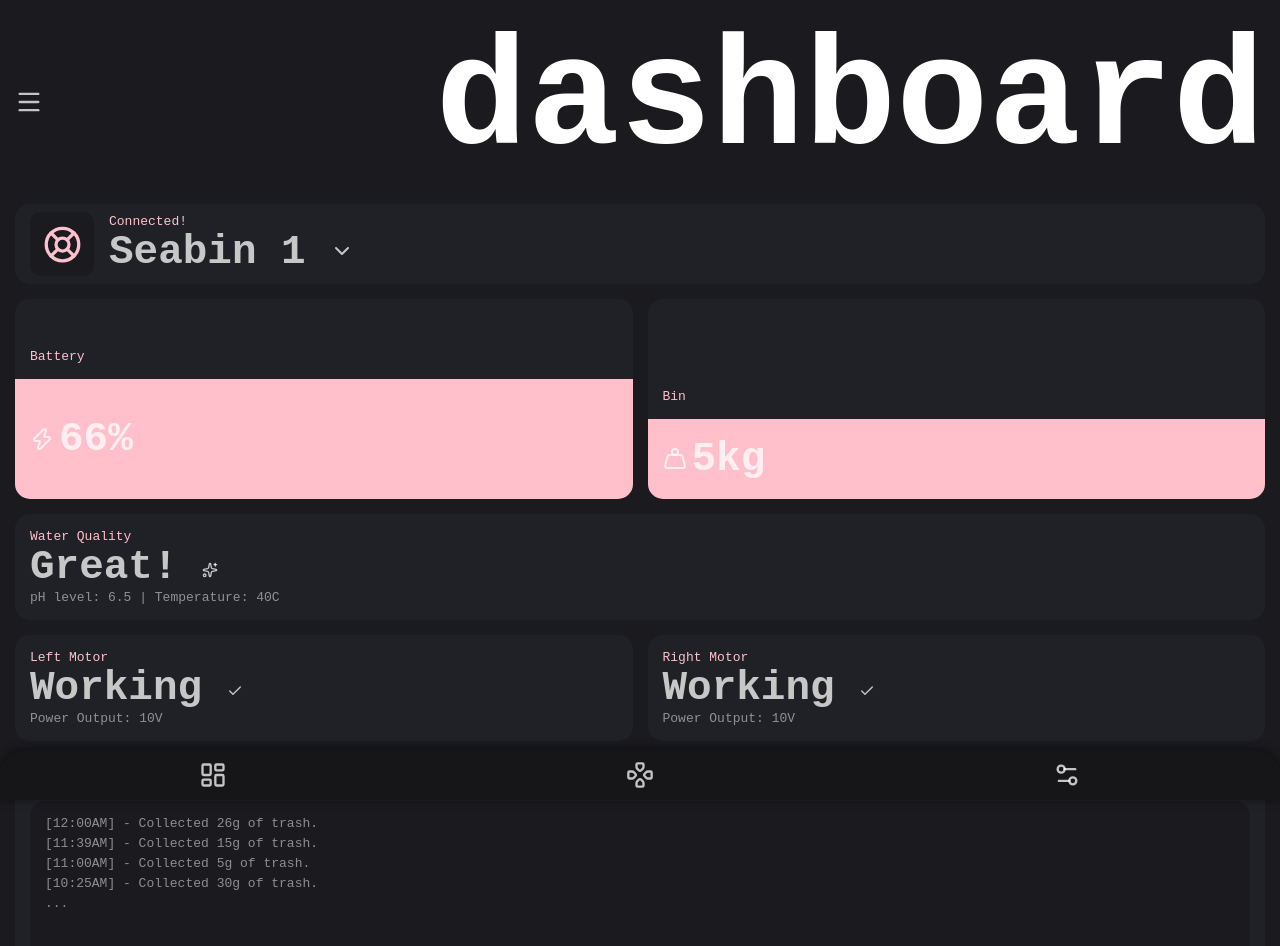
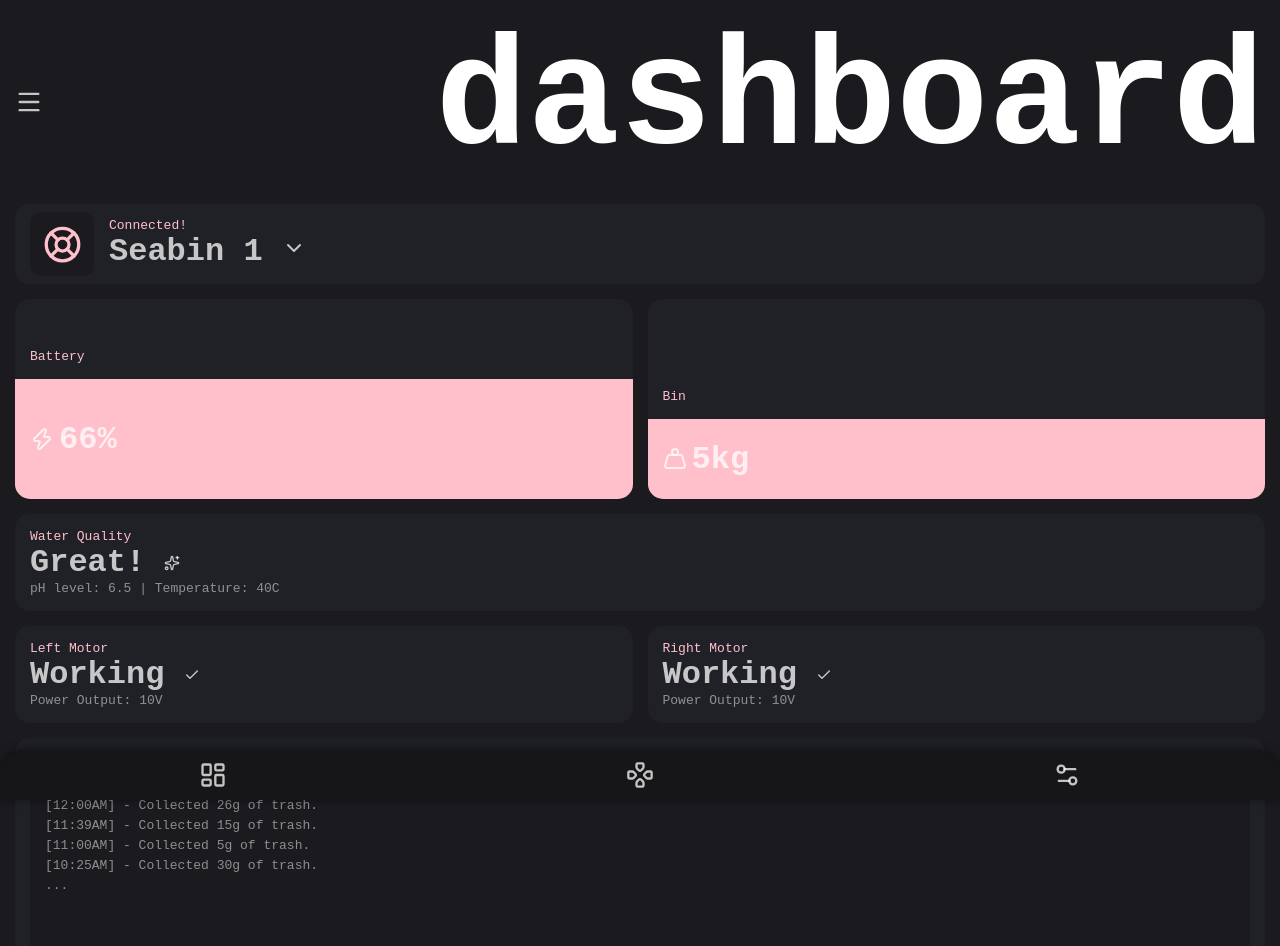
Before and after one commit to m-euiyle/12stem-a, a plain HTML site: page index.html in a window 1280 px wide. Drawn offline with nearby package versions, Linux system fonts and the light colour scheme.

Commit message:
Update style.css

```diff
--- a/style.css
+++ b/style.css
@@ -75,7 +75,7 @@ body {
 }
 
 .big-text {
-    color:rgba(255,255,255,0.75); font-weight: bold; font-size: 3.2vw;
+    color:rgba(255,255,255,0.75); font-weight: bold; font-size: min(3.2vw,32px);
 }
 
 .rpm-text {
```
